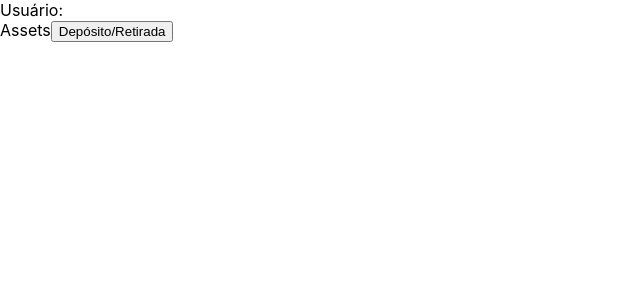
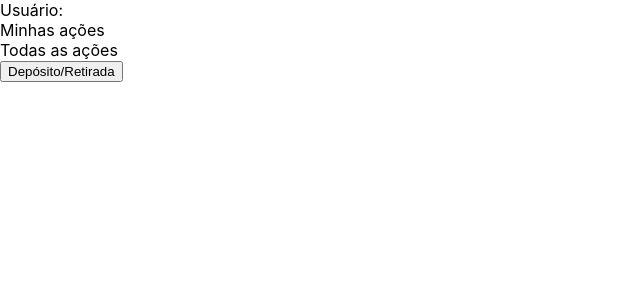
Before and after one commit to Kamila-hydalgo/desafio-tecnico-XP, a React (Create React App) app in the folder desafio-xp/: page /assets in a window 1280 px wide. Shown: the top 300 px of the page, without its empty margins (0-640 px from the left). Built offline with nearby package versions, Linux system fonts and the light colour scheme.

Commit message:
feat: componentes MyAssets e AllAssets criados

```diff
--- /dev/null
+++ b/desafio-xp/src/components/AllAssets/AllAssets.js
@@ -0,0 +1,11 @@
+import React from 'react';
+
+function AllAssets() {
+  return (
+    <div>
+      Todas as ações
+    </div>
+  );
+}
+
+export default AllAssets;
--- /dev/null
+++ b/desafio-xp/src/components/MyAssets/MyAssets.js
@@ -0,0 +1,11 @@
+import React from 'react';
+
+function MyAssets() {
+  return (
+    <div>
+      Minhas ações
+    </div>
+  );
+}
+
+export default MyAssets;
--- a/desafio-xp/src/pages/Assets/Assets.js
+++ b/desafio-xp/src/pages/Assets/Assets.js
@@ -1,6 +1,8 @@
 import React from 'react';
 import { useNavigate } from 'react-router-dom';
 import Header from '../../components/Header/Header';
+import MyAssets from '../../components/MyAssets/MyAssets';
+import AllAssets from '../../components/AllAssets/AllAssets';
 
 function Assets() {
   const navigate = useNavigate();
@@ -12,7 +14,8 @@ function Assets() {
     <div>
       <Header />
       <div>
-        Assets
+        <MyAssets />
+        <AllAssets />
         <button
           type="button"
           onClick={handleClick}
--- a/desafio-xp/src/redux/slices/user.js
+++ b/desafio-xp/src/redux/slices/user.js
@@ -3,7 +3,7 @@ import { createSlice } from '@reduxjs/toolkit';
 const initialState = {
   email: '',
   password: '',
-  balance: 100,
+  balance: 0,
 };
 
 export const userSlice = createSlice({
```
